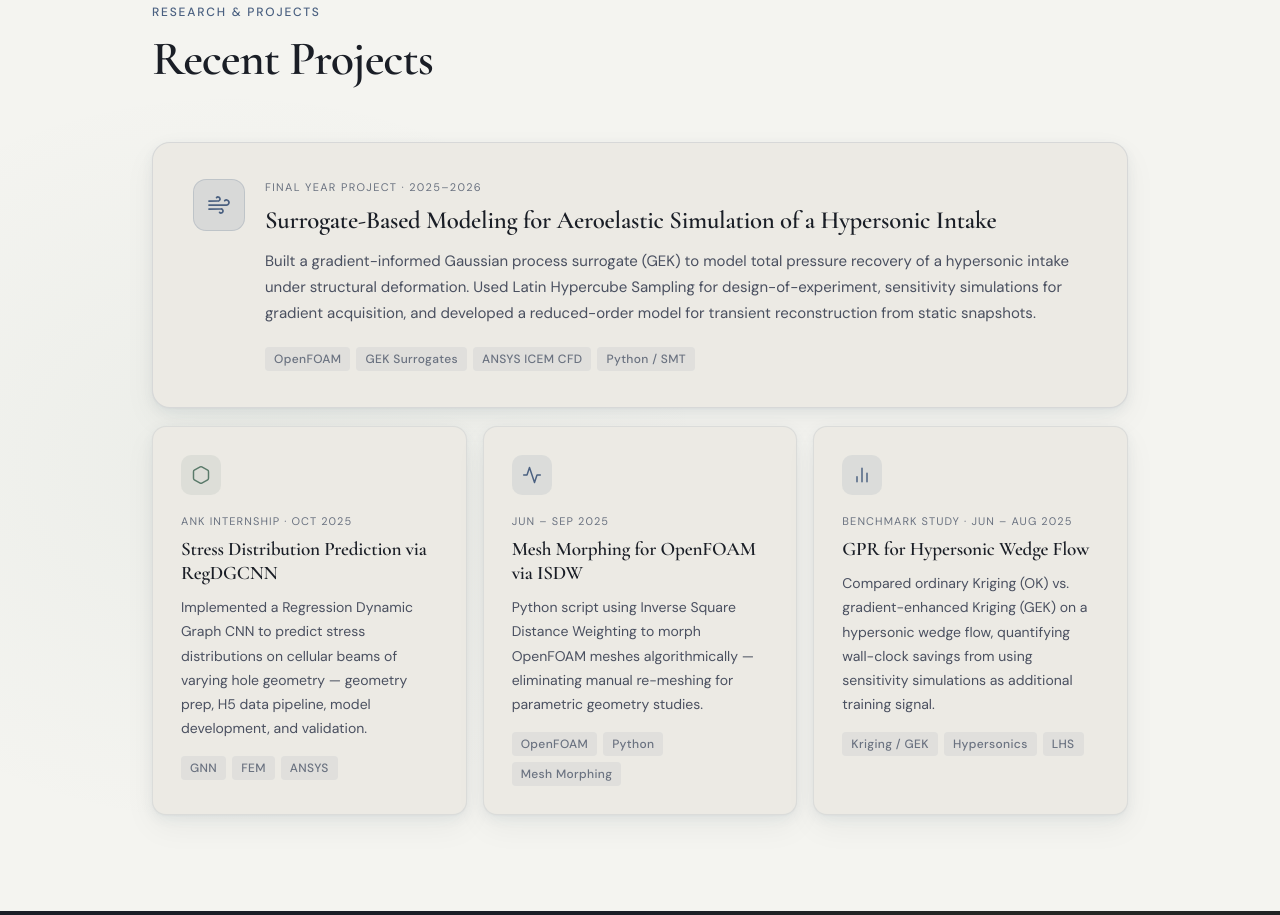
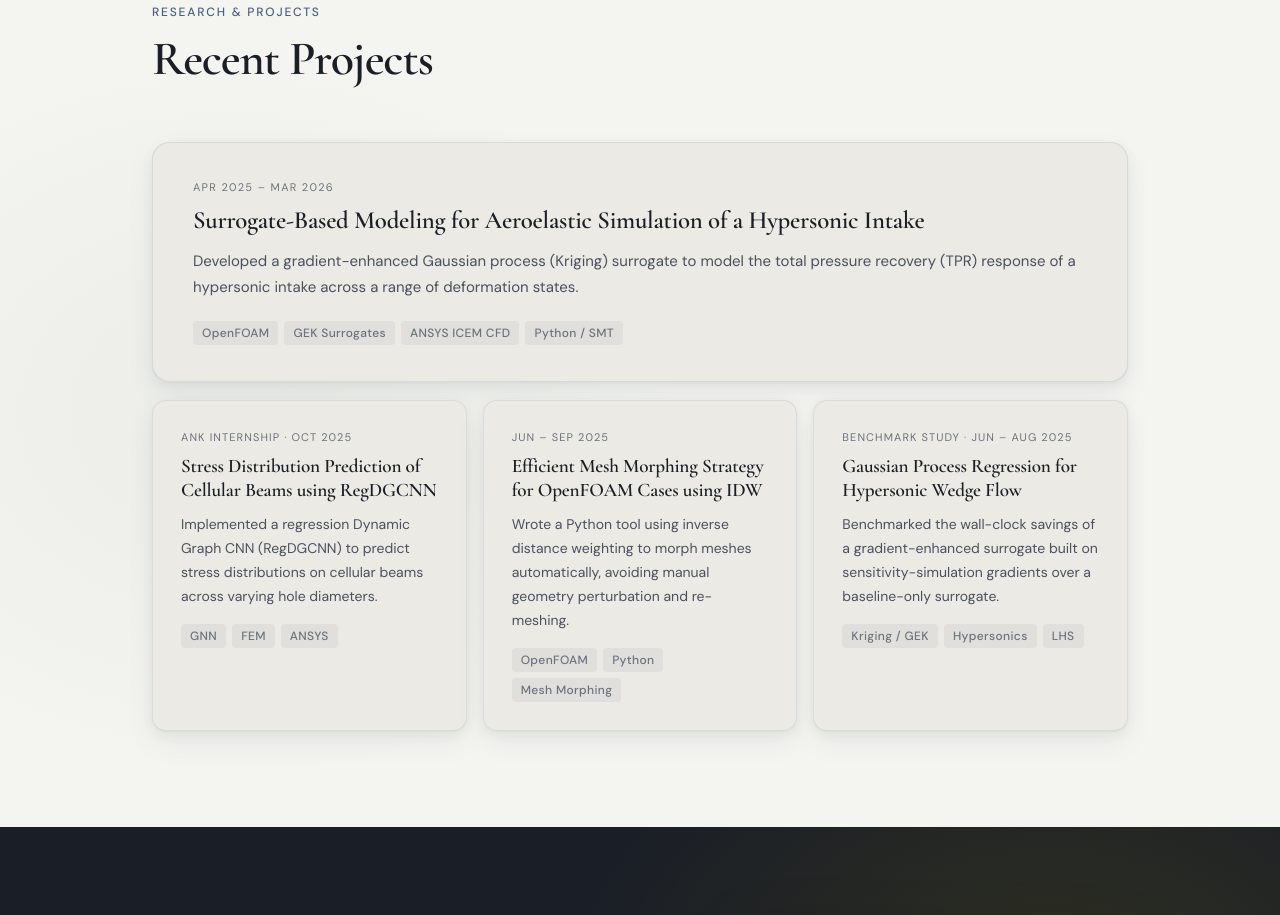
Before and after one commit to thapa-sujal/thapa-sujal.github.io, a plain HTML site: page index.html in a window 1280 px wide. Shown: the part 1383-2298 px from the top of the page. Drawn offline with nearby package versions, Linux system fonts and the light colour scheme.

Commit message:
Align project descriptions with CV

```diff
--- a/index.html
+++ b/index.html
@@ -477,18 +477,13 @@ Hi! I'm 23 right now, but I keep getting older all the time. My work primarily f
       <!-- Featured -->
       <div class="card" style="background:#ECEAE4;border:1px solid rgba(74,96,128,0.13);border-radius:18px;padding:36px 40px;margin-bottom:18px;">
         <div style="display:flex;align-items:flex-start;gap:20px;flex-wrap:wrap;">
-          <div style="width:52px;height:52px;border-radius:13px;background:rgba(74,96,128,0.12);border:1px solid rgba(74,96,128,0.18);display:flex;align-items:center;justify-content:center;flex-shrink:0;">
-            <svg width="24" height="24" viewBox="0 0 24 24" fill="none" stroke="#4A6080" stroke-width="1.75" stroke-linecap="round" stroke-linejoin="round">
-              <path d="M9.59 4.59A2 2 0 1 1 11 8H2m10.59 11.41A2 2 0 1 0 14 16H2m15.73-8.27A2.5 2.5 0 1 1 19.5 12H2"/>
-            </svg>
-          </div>
           <div style="flex:1;min-width:0;">
-            <p style="font-size:0.6875rem;letter-spacing:0.12em;text-transform:uppercase;color:#6A7280;margin-bottom:10px;">Final Year Project · 2025–2026</p>
+            <p style="font-size:0.6875rem;letter-spacing:0.12em;text-transform:uppercase;color:#6A7280;margin-bottom:10px;">Apr 2025 – Mar 2026</p>
             <h3 style="font-family:'Cormorant Garamond',serif;font-size:1.55rem;font-weight:600;color:#1A1E26;letter-spacing:-0.01em;line-height:1.2;margin-bottom:14px;">
               Surrogate-Based Modeling for Aeroelastic Simulation of a Hypersonic Intake
             </h3>
             <p style="font-size:0.9375rem;line-height:1.72;color:#4A5060;margin-bottom:20px;">
-              Built a gradient-informed Gaussian process surrogate (GEK) to model total pressure recovery of a hypersonic intake under structural deformation. Used Latin Hypercube Sampling for design-of-experiment, sensitivity simulations for gradient acquisition, and developed a reduced-order model for transient reconstruction from static snapshots.
+              Developed a gradient-enhanced Gaussian process (Kriging) surrogate to model the total pressure recovery (TPR) response of a hypersonic intake across a range of deformation states.
             </p>
             <div style="display:flex;flex-wrap:wrap;gap:6px;">
               <span class="tag-sm">OpenFOAM</span>
@@ -503,15 +498,10 @@ Hi! I'm 23 right now, but I keep getting older all the time. My work primarily f
       <!-- 3-col grid -->
       <div style="display:grid;grid-template-columns:repeat(3,1fr);gap:16px;" class="three-col">
         <div class="card" style="background:#ECEAE4;border:1px solid rgba(74,96,128,0.1);border-radius:14px;padding:28px;">
-          <div style="width:40px;height:40px;border-radius:10px;background:rgba(90,122,106,0.1);display:flex;align-items:center;justify-content:center;margin-bottom:18px;">
-            <svg width="20" height="20" viewBox="0 0 24 24" fill="none" stroke="#5A7A6A" stroke-width="1.75" stroke-linecap="round" stroke-linejoin="round">
-              <path d="M21 16V8a2 2 0 0 0-1-1.73l-7-4a2 2 0 0 0-2 0l-7 4A2 2 0 0 0 3 8v8a2 2 0 0 0 1 1.73l7 4a2 2 0 0 0 2 0l7-4A2 2 0 0 0 21 16z"/>
-            </svg>
-          </div>
           <p style="font-size:0.6875rem;letter-spacing:0.1em;text-transform:uppercase;color:#6A7280;margin-bottom:8px;">AnK Internship · Oct 2025</p>
-          <h3 style="font-family:'Cormorant Garamond',serif;font-size:1.2rem;font-weight:600;color:#1A1E26;letter-spacing:-0.01em;margin-bottom:10px;line-height:1.25;">Stress Distribution Prediction via RegDGCNN</h3>
+          <h3 style="font-family:'Cormorant Garamond',serif;font-size:1.2rem;font-weight:600;color:#1A1E26;letter-spacing:-0.01em;margin-bottom:10px;line-height:1.25;">Stress Distribution Prediction of Cellular Beams using RegDGCNN</h3>
           <p style="font-size:0.875rem;line-height:1.72;color:#4A5060;margin-bottom:16px;">
-            Implemented a Regression Dynamic Graph CNN to predict stress distributions on cellular beams of varying hole geometry — geometry prep, H5 data pipeline, model development, and validation.
+            Implemented a regression Dynamic Graph CNN (RegDGCNN) to predict stress distributions on cellular beams across varying hole diameters.
           </p>
           <div style="display:flex;flex-wrap:wrap;gap:6px;">
             <span class="tag-sm">GNN</span><span class="tag-sm">FEM</span><span class="tag-sm">ANSYS</span>
@@ -519,15 +509,10 @@ Hi! I'm 23 right now, but I keep getting older all the time. My work primarily f
         </div>
 
         <div class="card" style="background:#ECEAE4;border:1px solid rgba(74,96,128,0.1);border-radius:14px;padding:28px;">
-          <div style="width:40px;height:40px;border-radius:10px;background:rgba(74,96,128,0.1);display:flex;align-items:center;justify-content:center;margin-bottom:18px;">
-            <svg width="20" height="20" viewBox="0 0 24 24" fill="none" stroke="#4A6080" stroke-width="1.75" stroke-linecap="round" stroke-linejoin="round">
-              <polyline points="22 12 18 12 15 21 9 3 6 12 2 12"/>
-            </svg>
-          </div>
           <p style="font-size:0.6875rem;letter-spacing:0.1em;text-transform:uppercase;color:#6A7280;margin-bottom:8px;">Jun – Sep 2025</p>
-          <h3 style="font-family:'Cormorant Garamond',serif;font-size:1.2rem;font-weight:600;color:#1A1E26;letter-spacing:-0.01em;margin-bottom:10px;line-height:1.25;">Mesh Morphing for OpenFOAM via ISDW</h3>
+          <h3 style="font-family:'Cormorant Garamond',serif;font-size:1.2rem;font-weight:600;color:#1A1E26;letter-spacing:-0.01em;margin-bottom:10px;line-height:1.25;">Efficient Mesh Morphing Strategy for OpenFOAM Cases using IDW</h3>
           <p style="font-size:0.875rem;line-height:1.72;color:#4A5060;margin-bottom:16px;">
-            Python script using Inverse Square Distance Weighting to morph OpenFOAM meshes algorithmically — eliminating manual re-meshing for parametric geometry studies.
+            Wrote a Python tool using inverse distance weighting to morph meshes automatically, avoiding manual geometry perturbation and re-meshing.
           </p>
           <div style="display:flex;flex-wrap:wrap;gap:6px;">
             <span class="tag-sm">OpenFOAM</span><span class="tag-sm">Python</span><span class="tag-sm">Mesh Morphing</span>
@@ -535,15 +520,10 @@ Hi! I'm 23 right now, but I keep getting older all the time. My work primarily f
         </div>
 
         <div class="card" style="background:#ECEAE4;border:1px solid rgba(74,96,128,0.1);border-radius:14px;padding:28px;">
-          <div style="width:40px;height:40px;border-radius:10px;background:rgba(74,96,128,0.1);display:flex;align-items:center;justify-content:center;margin-bottom:18px;">
-            <svg width="20" height="20" viewBox="0 0 24 24" fill="none" stroke="#4A6080" stroke-width="1.75" stroke-linecap="round" stroke-linejoin="round">
-              <path d="M18 20V10M12 20V4M6 20v-6"/>
-            </svg>
-          </div>
           <p style="font-size:0.6875rem;letter-spacing:0.1em;text-transform:uppercase;color:#6A7280;margin-bottom:8px;">Benchmark Study · Jun – Aug 2025</p>
-          <h3 style="font-family:'Cormorant Garamond',serif;font-size:1.2rem;font-weight:600;color:#1A1E26;letter-spacing:-0.01em;margin-bottom:10px;line-height:1.25;">GPR for Hypersonic Wedge Flow</h3>
+          <h3 style="font-family:'Cormorant Garamond',serif;font-size:1.2rem;font-weight:600;color:#1A1E26;letter-spacing:-0.01em;margin-bottom:10px;line-height:1.25;">Gaussian Process Regression for Hypersonic Wedge Flow</h3>
           <p style="font-size:0.875rem;line-height:1.72;color:#4A5060;margin-bottom:16px;">
-            Compared ordinary Kriging (OK) vs. gradient-enhanced Kriging (GEK) on a hypersonic wedge flow, quantifying wall-clock savings from using sensitivity simulations as additional training signal.
+            Benchmarked the wall-clock savings of a gradient-enhanced surrogate built on sensitivity-simulation gradients over a baseline-only surrogate.
           </p>
           <div style="display:flex;flex-wrap:wrap;gap:6px;">
             <span class="tag-sm">Kriging / GEK</span><span class="tag-sm">Hypersonics</span><span class="tag-sm">LHS</span>
```
